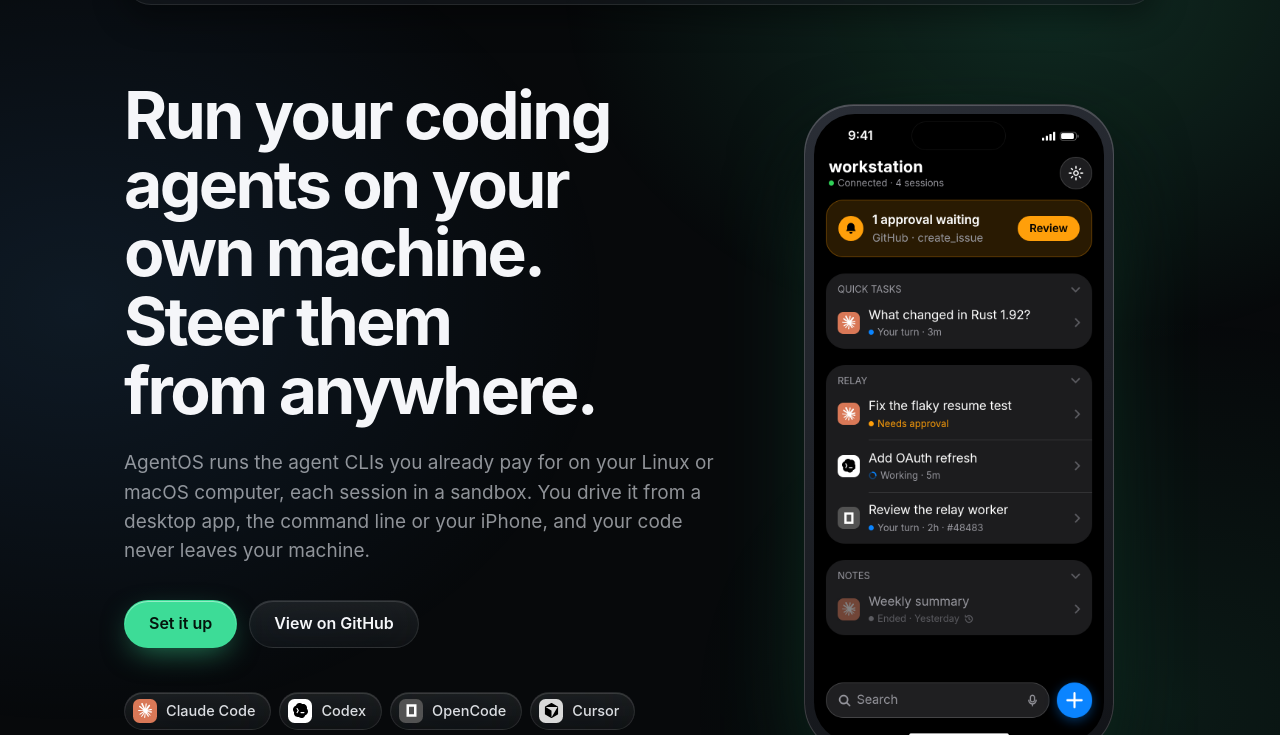
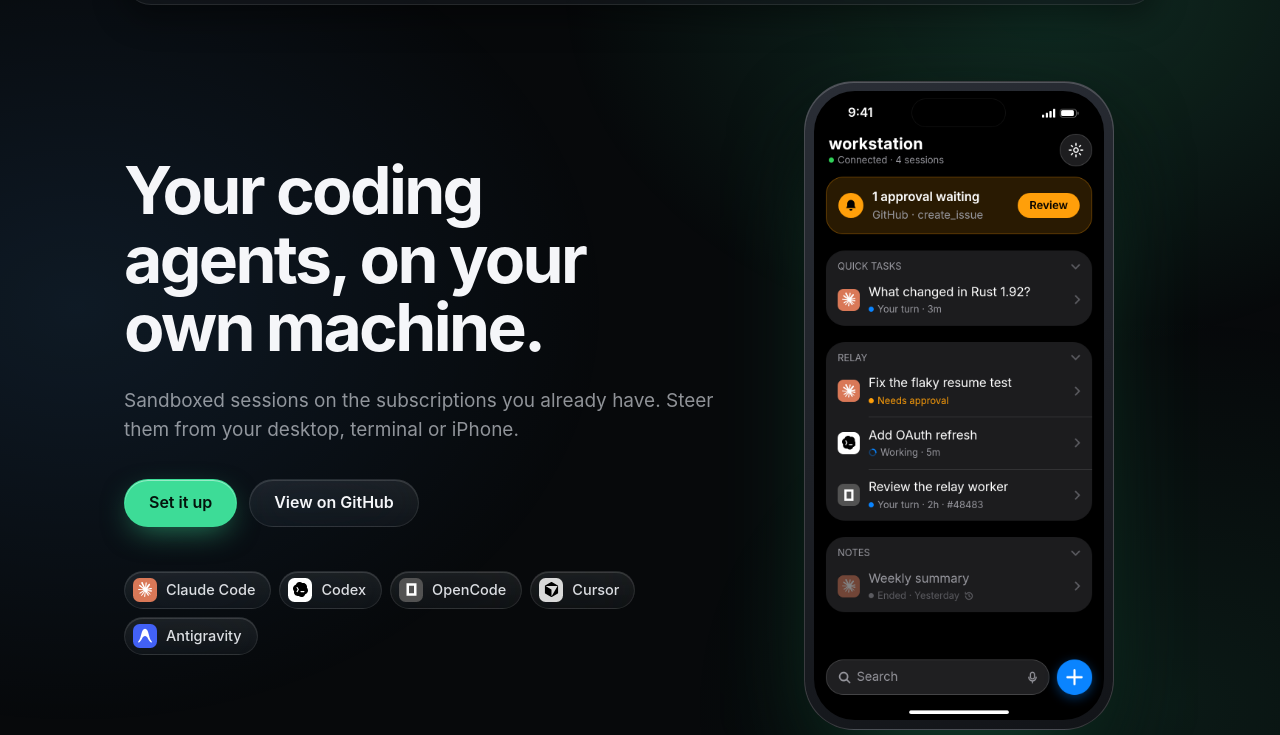
Before and after one commit to Ngineer101/AgentOS, a plain HTML site: page website/public/index.html in a window 1280 px wide. Shown: the part 61-796 px from the top of the page. Drawn offline with Linux system fonts and the light colour scheme.

Commit message:
Website: a shorter headline and description
Co-Authored-By: Claude <noreply@anthropic.com>

```diff
--- a/website/public/index.html
+++ b/website/public/index.html
@@ -28,8 +28,8 @@
 <div class="hero">
   <div class="wrap">
     <div>
-      <h1>Run your coding agents on your own machine. Steer them from anywhere.</h1>
-      <p class="lede">AgentOS runs the agent CLIs you already pay for on your Linux or macOS computer, each session in a sandbox. You drive it from a desktop app, the command line or your iPhone, and your code never leaves your machine.</p>
+      <h1>Your coding agents, on your own machine.</h1>
+      <p class="lede">Sandboxed sessions on the subscriptions you already have. Steer them from your desktop, terminal or iPhone.</p>
       <div class="actions">
         <a class="btn primary" href="#setup">Set it up</a>
         <a class="btn" href="https://github.com/Ngineer101/AgentOS">View on GitHub</a>
```
